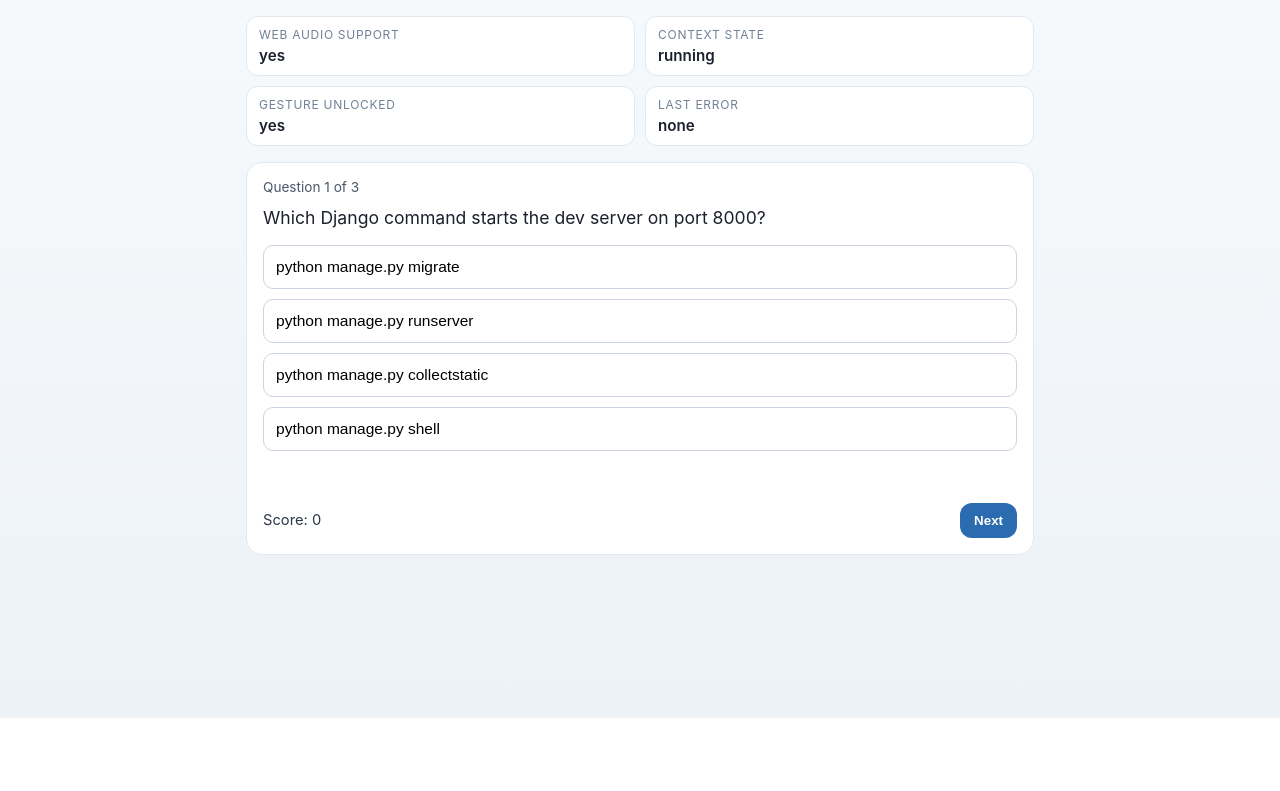
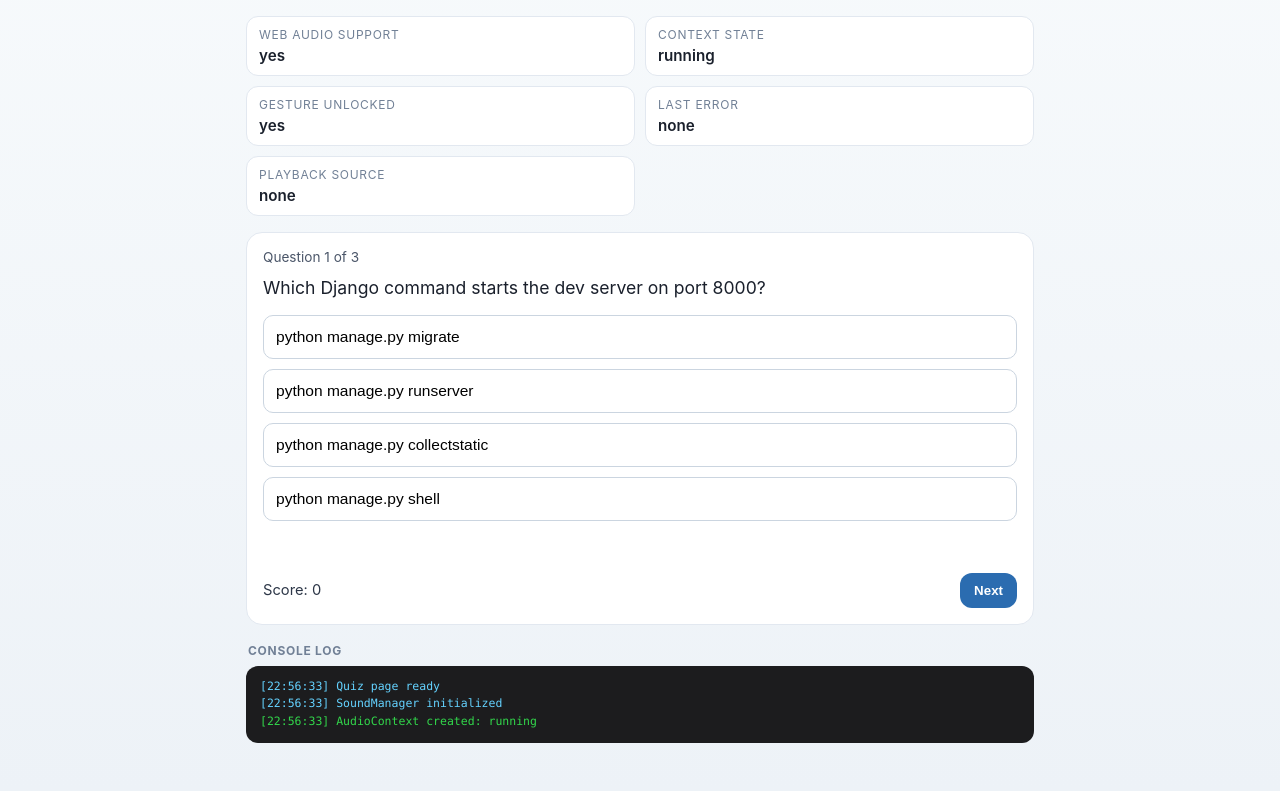
Before and after one commit to hamza-140/safari-audio-django, a Django app: page /quiz/ in a window 1280 px wide. Shown: the part 82-873 px from the top of the page. Before the commit the page ends 800 px from the top, so only its background shows below. Run offline with Django 5.2, Linux system fonts and the light colour scheme.

Commit message:
Enhance audio playback logging and UI updates in quiz template

```diff
--- a/templates/base.html
+++ b/templates/base.html
@@ -21,7 +21,9 @@
             unlocked: false,
             contextState: AudioCtor ? 'not-created' : 'unavailable',
             lastError: 'none',
-            source: 'url+fallback'
+            source: 'url+fallback',
+            lastPlaybackSource: 'none',
+            logs: []
         };
 
         var ctx = null;
@@ -31,18 +33,34 @@
             wrong: null
         };
 
+        function pushLog(message, level) {
+            var entry = {
+                time: new Date().toLocaleTimeString('en', { hour12: false }),
+                message: message,
+                level: level || 'info'
+            };
+            state.logs.push(entry);
+            if (state.logs.length > 200) {
+                state.logs.shift();
+            }
+            window.dispatchEvent(new CustomEvent('soundmanager:log', { detail: entry }));
+        }
+
         function ensureContext() {
             if (!state.supported) return null;
             if (ctx) return ctx;
             try {
                 ctx = new AudioCtor();
                 state.contextState = ctx.state;
+                pushLog('AudioContext created: ' + ctx.state, 'ok');
                 ctx.addEventListener('statechange', function () {
                     state.contextState = ctx.state;
+                    pushLog('Context state changed to ' + ctx.state, ctx.state === 'running' ? 'ok' : 'warn');
                 });
                 return ctx;
             } catch (err) {
                 state.lastError = err && err.message ? err.message : 'AudioContext creation failed';
+                pushLog('AudioContext failed: ' + state.lastError, 'err');
                 return null;
             }
         }
@@ -66,9 +84,13 @@
                 var el = new Audio(url);
                 el.preload = 'auto';
                 el.playsInline = true;
+                el.setAttribute('playsinline', '');
+                el.setAttribute('webkit-playsinline', '');
+                el.load();
                 return el;
             } catch (err) {
                 state.lastError = err && err.message ? err.message : 'Audio element creation failed';
+                pushLog('Audio player creation failed: ' + state.lastError, 'err');
                 return null;
             }
         }
@@ -78,9 +100,21 @@
             if (!players.wrong) players.wrong = buildPlayer(SOUND_URLS.wrong);
         }
 
+        function createPlaybackInstance(kind) {
+            var base = players[kind];
+            if (!base) return null;
+            var p = base.cloneNode();
+            p.preload = 'auto';
+            p.playsInline = true;
+            p.setAttribute('playsinline', '');
+            p.setAttribute('webkit-playsinline', '');
+            p.currentTime = 0;
+            return p;
+        }
+
         function tryPlayUrl(kind) {
             ensurePlayers();
-            var p = players[kind];
+            var p = createPlaybackInstance(kind);
             if (!p) return Promise.resolve(false);
 
             try {
@@ -103,9 +137,12 @@
             }
 
             return playPromise.then(function () {
+                state.lastPlaybackSource = 'url';
+                pushLog('Played ' + kind + ' from URL', 'ok');
                 return true;
             }).catch(function (err) {
                 state.lastError = err && err.message ? err.message : 'URL audio play failed';
+                pushLog('URL playback failed for ' + kind + ': ' + state.lastError, 'warn');
                 return false;
             });
         }
@@ -117,6 +154,8 @@
                 playEnvelope(523.25, 'sine', t, 0.14, 0.22);
                 playEnvelope(659.25, 'sine', t + 0.10, 0.14, 0.20);
                 playEnvelope(783.99, 'triangle', t + 0.20, 0.18, 0.18);
+                state.lastPlaybackSource = 'fallback';
+                pushLog('Played correct via fallback synth', 'warn');
                 return true;
             });
         }
@@ -127,6 +166,8 @@
                 var t = ctx.currentTime;
                 playEnvelope(320, 'sawtooth', t, 0.16, 0.16);
                 playEnvelope(220, 'sawtooth', t + 0.11, 0.22, 0.17);
+                state.lastPlaybackSource = 'fallback';
+                pushLog('Played wrong via fallback synth', 'warn');
                 return true;
             });
         }
@@ -139,12 +180,15 @@
                 state.unlocked = true;
                 return Promise.resolve(true);
             }
+            pushLog('Attempting context resume', 'info');
             return localCtx.resume().then(function () {
                 state.contextState = localCtx.state;
                 state.unlocked = localCtx.state === 'running';
+                pushLog('Context resumed to ' + localCtx.state, state.unlocked ? 'ok' : 'warn');
                 return state.unlocked;
             }).catch(function (err) {
                 state.lastError = err && err.message ? err.message : 'resume failed';
+                pushLog('Context resume failed: ' + state.lastError, 'err');
                 return false;
             });
         }
@@ -171,18 +215,23 @@
                 state.initialized = true;
                 ensurePlayers();
                 bindUnlockListeners();
+                pushLog('SoundManager initialized', 'info');
             },
             unlock: function () {
                 return resumeContext();
             },
             playCorrect: function () {
-                return tryPlayUrl('correct').then(function (ok) {
+                return resumeContext().then(function () {
+                    return tryPlayUrl('correct');
+                }).then(function (ok) {
                     if (ok) return true;
                     return playCorrectFallback();
                 });
             },
             playWrong: function () {
-                return tryPlayUrl('wrong').then(function (ok) {
+                return resumeContext().then(function () {
+                    return tryPlayUrl('wrong');
+                }).then(function (ok) {
                     if (ok) return true;
                     return playWrongFallback();
                 });
@@ -194,7 +243,9 @@
                     unlocked: state.unlocked,
                     contextState: state.contextState,
                     lastError: state.lastError,
-                    source: state.source
+                    source: state.source,
+                    lastPlaybackSource: state.lastPlaybackSource,
+                    logs: state.logs.slice()
                 };
             }
         };
--- a/templates/quiz.html
+++ b/templates/quiz.html
@@ -129,6 +129,31 @@
         color: #2d3748;
         font-size: 0.92rem;
     }
+    .section-label {
+        font-size: 0.75rem;
+        color: #718096;
+        text-transform: uppercase;
+        letter-spacing: 0.06em;
+        margin: 18px 2px 8px;
+        font-weight: 700;
+    }
+    .log-wrap {
+        background: #1c1c1e;
+        border-radius: 12px;
+        padding: 12px 14px;
+        max-height: 220px;
+        overflow-y: auto;
+    }
+    .log-line {
+        font-family: Menlo, Monaco, Consolas, 'Courier New', monospace;
+        font-size: 11.5px;
+        line-height: 1.55;
+        color: #8e8e93;
+    }
+    .log-line.ok { color: #32d74b; }
+    .log-line.err { color: #ff453a; }
+    .log-line.warn { color: #ffd60a; }
+    .log-line.info { color: #64d2ff; }
 
     @media (max-width: 680px) {
         .status-grid { grid-template-columns: 1fr; }
@@ -163,6 +188,10 @@
             <div class="status-label">Last Error</div>
             <div class="status-value" id="stError">none</div>
         </div>
+        <div class="status-card">
+            <div class="status-label">Playback Source</div>
+            <div class="status-value" id="stSource">unknown</div>
+        </div>
     </div>
 
     <div class="quiz-card">
@@ -175,6 +204,9 @@
             <button class="btn" type="button" id="nextBtn" disabled>Next</button>
         </div>
     </div>
+
+    <div class="section-label">Console log</div>
+    <div class="log-wrap" id="log"></div>
 </div>
 {% endblock %}
 
@@ -209,6 +241,16 @@
     var resultEl = document.getElementById('result');
     var scoreEl = document.getElementById('score');
     var nextBtn = document.getElementById('nextBtn');
+    var logEl = document.getElementById('log');
+
+    function pushLog(msg, type) {
+        var line = document.createElement('div');
+        line.className = 'log-line ' + (type || '');
+        var t = new Date().toLocaleTimeString('en', { hour12: false });
+        line.textContent = '[' + t + '] ' + msg;
+        logEl.appendChild(line);
+        logEl.scrollTop = logEl.scrollHeight;
+    }
 
     function stateText(flag) {
         return flag ? 'yes' : 'no';
@@ -221,6 +263,7 @@
         document.getElementById('stContext').textContent = hasManager ? st.contextState : 'unavailable';
         document.getElementById('stUnlocked').textContent = hasManager ? stateText(st.unlocked) : 'no';
         document.getElementById('stError').textContent = hasManager ? st.lastError : 'SoundManager not loaded';
+        document.getElementById('stSource').textContent = hasManager ? st.lastPlaybackSource : 'none';
     }
 
     function renderQuestion() {
@@ -268,11 +311,23 @@
             score += 1;
             resultEl.textContent = 'Correct';
             resultEl.className = 'result ok';
-            if (window.SoundManager) window.SoundManager.playCorrect();
+            pushLog('Answer selected: correct', 'ok');
+            if (window.SoundManager) {
+                window.SoundManager.playCorrect().then(function (ok) {
+                    pushLog(ok ? 'Correct sound played' : 'Correct sound failed', ok ? 'ok' : 'err');
+                    paintStatus();
+                });
+            }
         } else {
             resultEl.textContent = 'Wrong. Correct answer: ' + q.options[q.correct];
             resultEl.className = 'result err';
-            if (window.SoundManager) window.SoundManager.playWrong();
+            pushLog('Answer selected: wrong', 'warn');
+            if (window.SoundManager) {
+                window.SoundManager.playWrong().then(function (ok) {
+                    pushLog(ok ? 'Wrong sound played' : 'Wrong sound failed', ok ? 'ok' : 'err');
+                    paintStatus();
+                });
+            }
         }
 
         scoreEl.textContent = 'Score: ' + score;
@@ -297,6 +352,28 @@
 
     renderQuestion();
     paintStatus();
+    pushLog('Quiz page ready', 'info');
+    if (window.SoundManager) {
+        var st = window.SoundManager.getState();
+        (st.logs || []).forEach(function (entry) {
+            var line = document.createElement('div');
+            line.className = 'log-line ' + (entry.level || '');
+            line.textContent = '[' + entry.time + '] ' + entry.message;
+            logEl.appendChild(line);
+        });
+        if (st.logs && st.logs.length) {
+            logEl.scrollTop = logEl.scrollHeight;
+        }
+    }
+    window.addEventListener('soundmanager:log', function (event) {
+        if (!event || !event.detail) return;
+        var d = event.detail;
+        var line = document.createElement('div');
+        line.className = 'log-line ' + (d.level || '');
+        line.textContent = '[' + d.time + '] ' + d.message;
+        logEl.appendChild(line);
+        logEl.scrollTop = logEl.scrollHeight;
+    });
     setInterval(paintStatus, 1000);
 })();
 </script>
```
